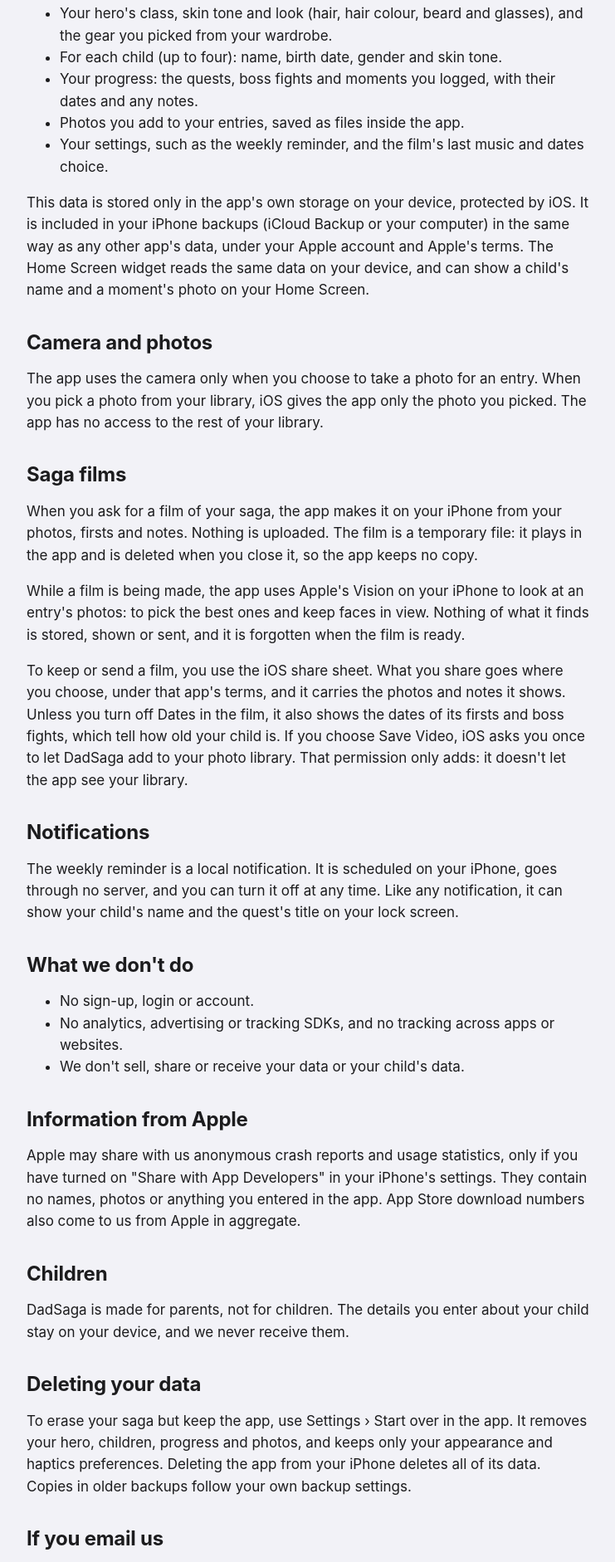
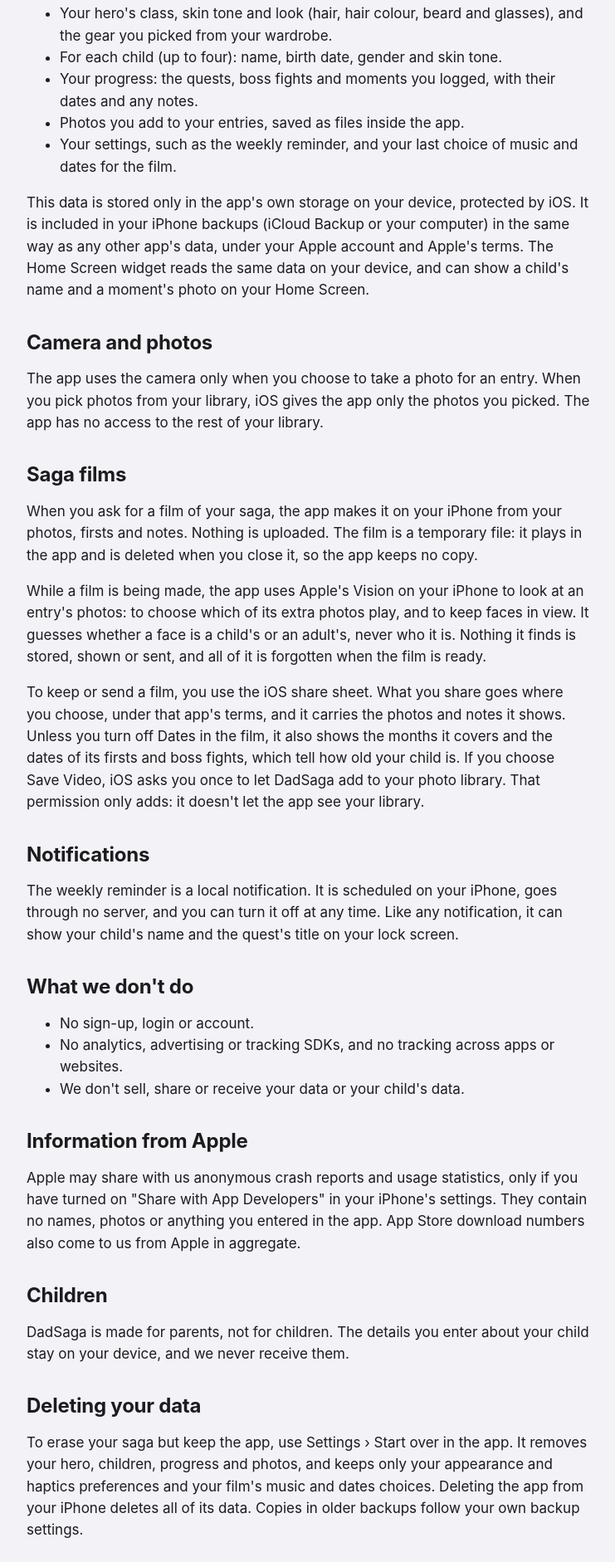
Before and after one commit to athensgift/DadSaga, a plain HTML site: page web/privacy/index.html in a window 1280 px wide. Shown: the part 482-2364 px from the top of the page at 83% size, without its empty margins (268-1009 px from the left). Drawn offline with Linux system fonts and the light colour scheme.

Commit message:
Answer the review: the opening's months, the face guess, what start over keeps, photos in the plural
Co-Authored-By: Claude Opus 5.5 <noreply@anthropic.com>

```diff
--- a/web/privacy/index.html
+++ b/web/privacy/index.html
@@ -39,17 +39,17 @@
       <li>For each child (up to four): name, birth date, gender and skin tone.</li>
       <li>Your progress: the quests, boss fights and moments you logged, with their dates and any notes.</li>
       <li>Photos you add to your entries, saved as files inside the app.</li>
-      <li>Your settings, such as the weekly reminder, and the film's last music and dates choice.</li>
+      <li>Your settings, such as the weekly reminder, and your last choice of music and dates for the film.</li>
     </ul>
     <p>This data is stored only in the app's own storage on your device, protected by iOS. It is included in your iPhone backups (iCloud Backup or your computer) in the same way as any other app's data, under your Apple account and Apple's terms. The Home Screen widget reads the same data on your device, and can show a child's name and a moment's photo on your Home Screen.</p>
 
     <h2>Camera and photos</h2>
-    <p>The app uses the camera only when you choose to take a photo for an entry. When you pick a photo from your library, iOS gives the app only the photo you picked. The app has no access to the rest of your library.</p>
+    <p>The app uses the camera only when you choose to take a photo for an entry. When you pick photos from your library, iOS gives the app only the photos you picked. The app has no access to the rest of your library.</p>
 
     <h2>Saga films</h2>
     <p>When you ask for a film of your saga, the app makes it on your iPhone from your photos, firsts and notes. Nothing is uploaded. The film is a temporary file: it plays in the app and is deleted when you close it, so the app keeps no copy.</p>
-    <p>While a film is being made, the app uses Apple's Vision on your iPhone to look at an entry's photos: to pick the best ones and keep faces in view. Nothing of what it finds is stored, shown or sent, and it is forgotten when the film is ready.</p>
-    <p>To keep or send a film, you use the iOS share sheet. What you share goes where you choose, under that app's terms, and it carries the photos and notes it shows. Unless you turn off Dates in the film, it also shows the dates of its firsts and boss fights, which tell how old your child is. If you choose Save Video, iOS asks you once to let DadSaga add to your photo library. That permission only adds: it doesn't let the app see your library.</p>
+    <p>While a film is being made, the app uses Apple's Vision on your iPhone to look at an entry's photos: to choose which of its extra photos play, and to keep faces in view. It guesses whether a face is a child's or an adult's, never who it is. Nothing it finds is stored, shown or sent, and all of it is forgotten when the film is ready.</p>
+    <p>To keep or send a film, you use the iOS share sheet. What you share goes where you choose, under that app's terms, and it carries the photos and notes it shows. Unless you turn off Dates in the film, it also shows the months it covers and the dates of its firsts and boss fights, which tell how old your child is. If you choose Save Video, iOS asks you once to let DadSaga add to your photo library. That permission only adds: it doesn't let the app see your library.</p>
 
     <h2>Notifications</h2>
     <p>The weekly reminder is a local notification. It is scheduled on your iPhone, goes through no server, and you can turn it off at any time. Like any notification, it can show your child's name and the quest's title on your lock screen.</p>
@@ -68,7 +68,7 @@
     <p>DadSaga is made for parents, not for children. The details you enter about your child stay on your device, and we never receive them.</p>
 
     <h2>Deleting your data</h2>
-    <p>To erase your saga but keep the app, use Settings › Start over in the app. It removes your hero, children, progress and photos, and keeps only your appearance and haptics preferences. Deleting the app from your iPhone deletes all of its data. Copies in older backups follow your own backup settings.</p>
+    <p>To erase your saga but keep the app, use Settings › Start over in the app. It removes your hero, children, progress and photos, and keeps only your appearance and haptics preferences and your film's music and dates choices. Deleting the app from your iPhone deletes all of its data. Copies in older backups follow your own backup settings.</p>
 
     <h2>If you email us</h2>
     <p>If you write to <a href="mailto:hello@dadsaga.app">hello@dadsaga.app</a>, we receive your email address and your message. We use them only to reply to you and don't share them. The message is delivered through Cloudflare's email routing to our mailbox at Google. A message started from Contact us in the app ends with the app and iOS versions, so we can help; you can delete that line before sending. We keep support emails only as long as we need them to help you, and delete them within 12 months.</p>
```
Also changed, not shown: web/el/privacy/index.html (+4 -4 lines), web/el/support/index.html (+1 -1 lines), web/support/index.html (+1 -1 lines).
